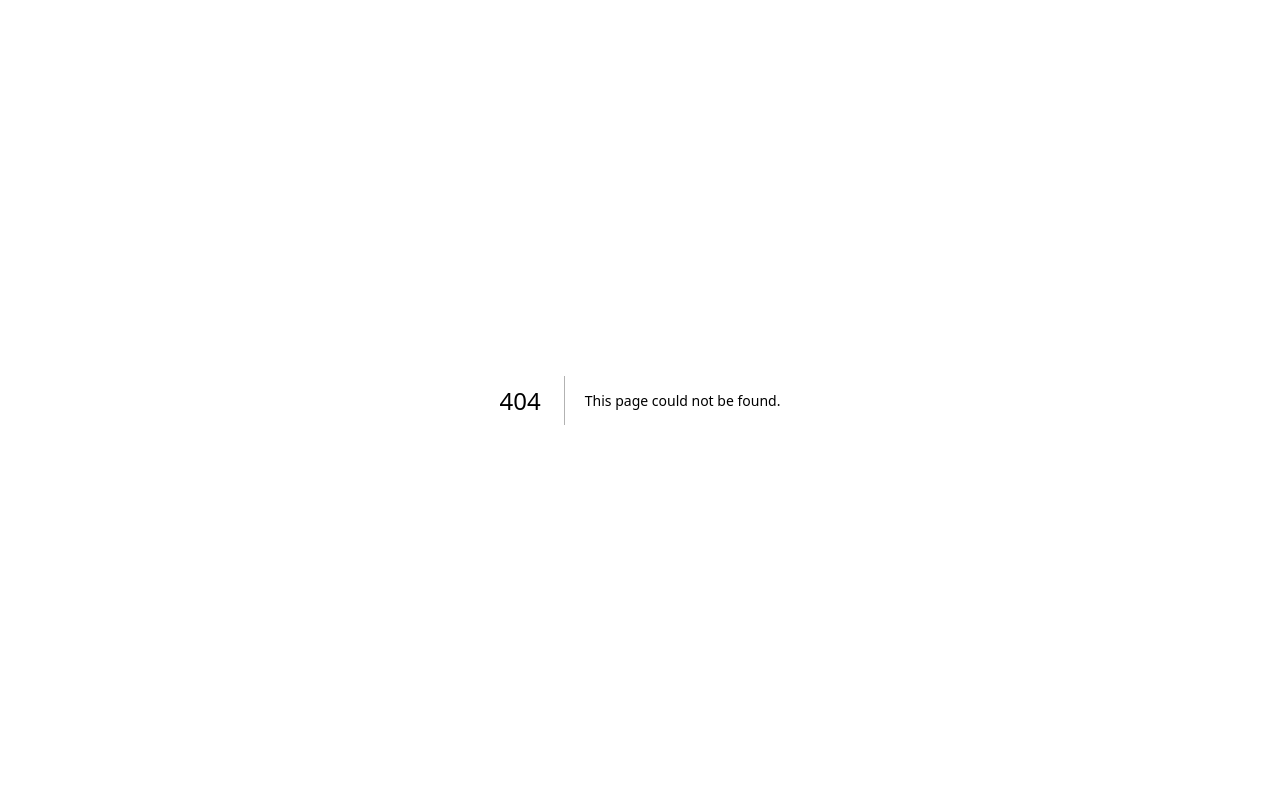
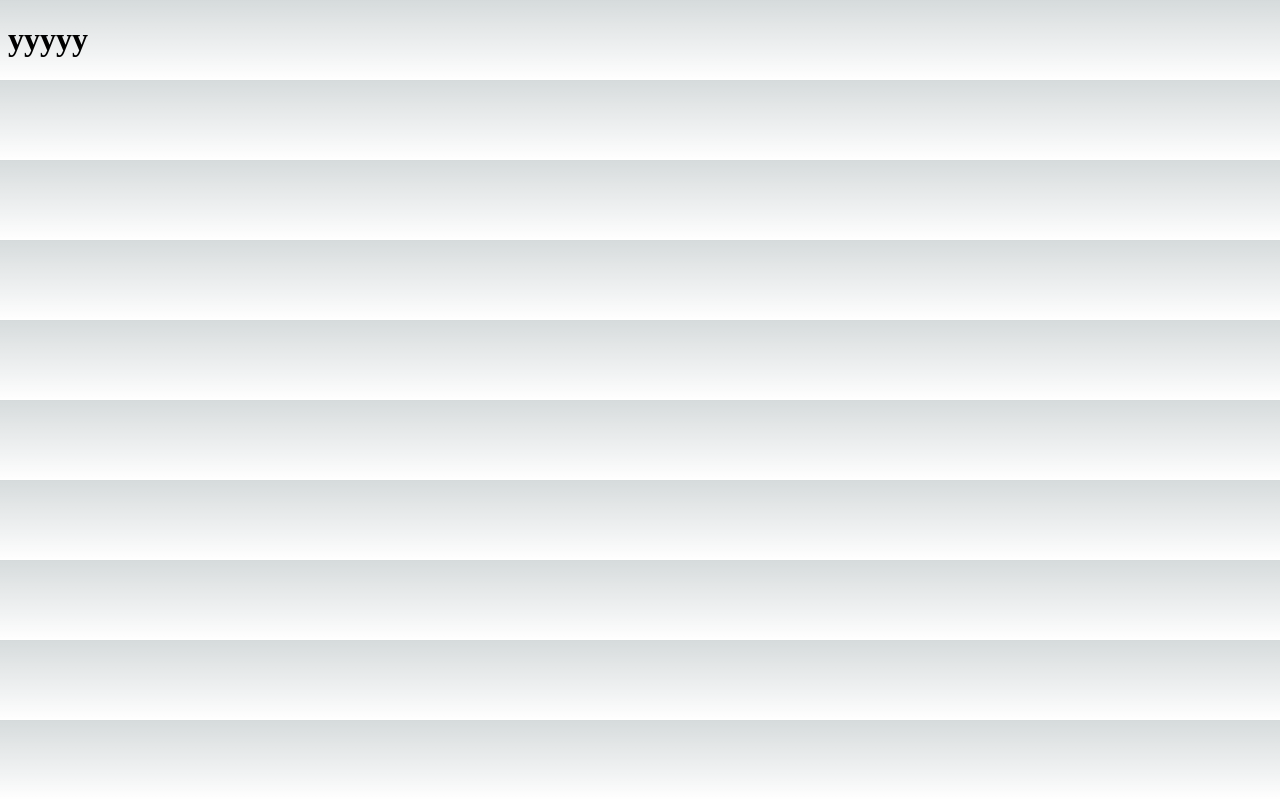
Before and after one commit to Ejareii/ejareii-frontend, a Next.js app: page /lend in a window 1280 px wide. Before the commit this address had no page. Built offline with nearby package versions, Linux system fonts and the light colour scheme.

Commit message:
recoil context added to root layout

```diff
--- a/app/layout.tsx
+++ b/app/layout.tsx
@@ -1,3 +1,4 @@
+import { RecoilRoot } from 'recoil'
 import './globals.css'
 
 export default function RootLayout({
@@ -6,8 +7,10 @@ export default function RootLayout({
   children: React.ReactNode
 }) {
   return (
+    <RecoilRoot>
     <html lang="en">
       <body >{children}</body>
     </html>
+    </RecoilRoot>
   )
 }
--- /dev/null
+++ b/app/lend/page.tsx
@@ -0,0 +1,18 @@
+"use client";
+import { MainLayout } from "@/src/shared/components/layouts/main-layout";
+
+export default function Lend() {
+  console.log(process.env.NEXT_PUBLIC_TEST);
+
+  return (
+    <main className="">
+      <h1>yyyyy</h1>
+    </main>
+  );
+}
+
+Lend.getLayout = (page: any) => {
+  return <MainLayout>
+    {page}
+  </MainLayout>
+};
```
Also changed, not shown: app/rentals/page.tsx (added, +18 -0 lines).
